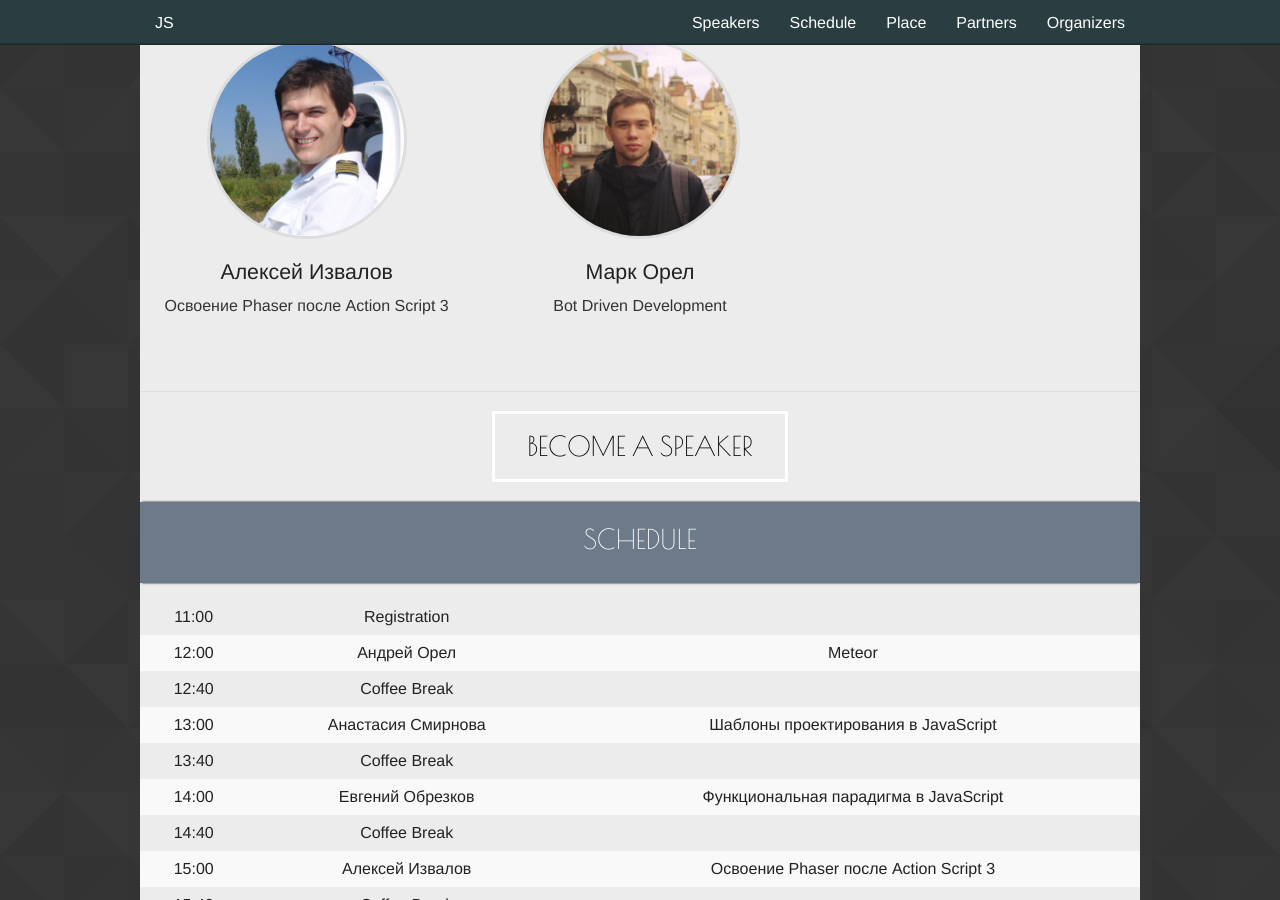
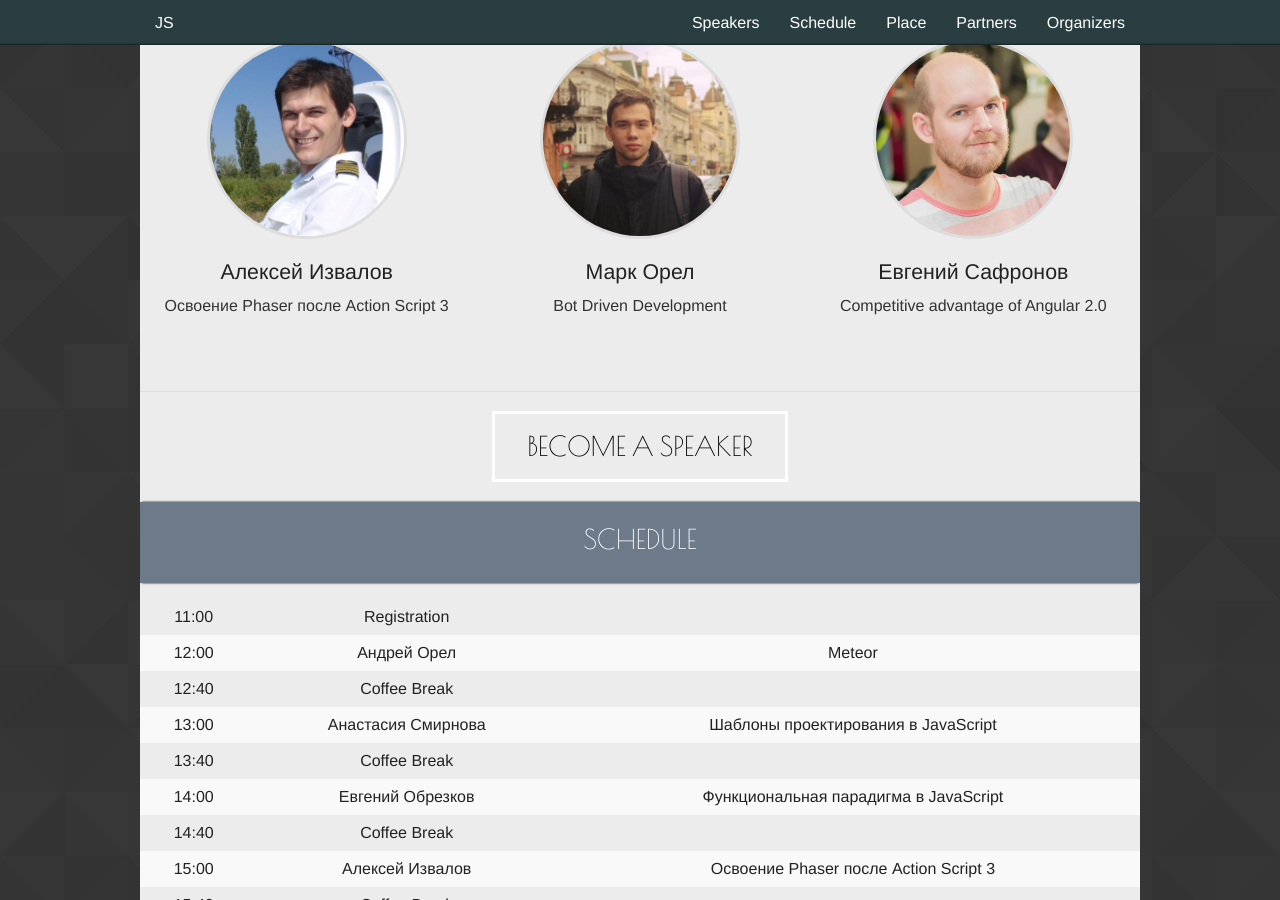
Before and after one commit to ghaiklor/kirovohradjs.com, a Jekyll site: the page built from 2016/05/index.html, in a window 1280 px wide and 900 px high, scrolled down 1320 px. Built offline with Jekyll 4.4.1, drawn with Linux system fonts in a browser that asks for light colours.

Commit message:
Add Eugene Safronov to speakers list

```diff
--- a/_data/2016_05.yml
+++ b/_data/2016_05.yml
@@ -103,3 +103,7 @@ speakers:
   - name: "Марк Орел"
     title: "Bot Driven Development"
     photo: "shmuga.jpg"
+
+  - name: "Евгений Сафронов"
+    title: "Competitive advantage of Angular 2.0"
+    photo: "eugene.safronov.jpg"
```
